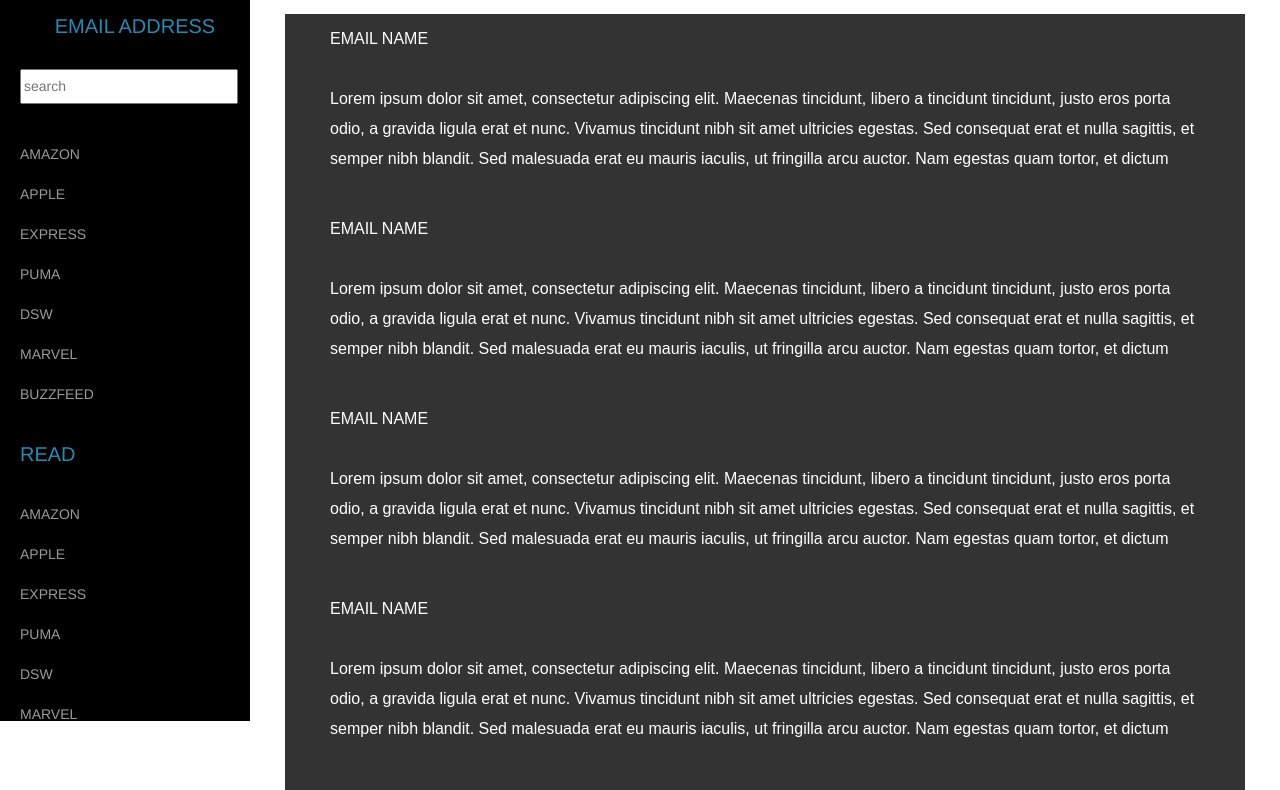
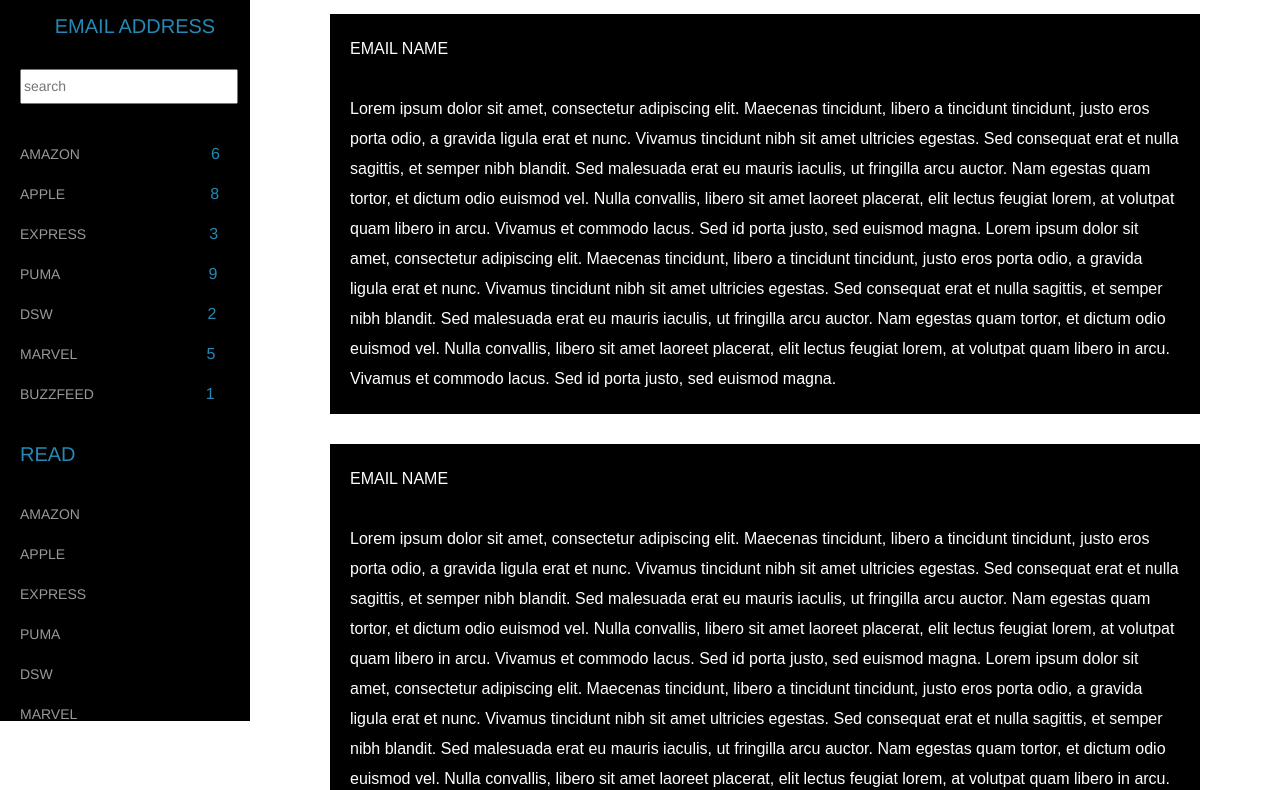
Before and after one commit to Rickisteiner/MailProject, a plain HTML site: page dashboard.html in a window 1280 px wide. Shown: the part 79-869 px from the top of the page. Drawn offline with nearby package versions, Linux system fonts and the light colour scheme.

Commit message:
small style changes

```diff
--- a/dashboard.html
+++ b/dashboard.html
@@ -32,25 +32,25 @@
                 </li>
 
                 <li>
-                    <a href="#">AMAZON</a>
+                    <a href="#">AMAZON<p id="six">6<p></a>
                 </li>
                 <li>
-                    <a href="#">APPLE</a>
+                    <a href="#">APPLE<p id="eighteen">8</p><a>
                 </li>
                 <li>
-                    <a href="#">EXPRESS</a>
+                    <a href="#">EXPRESS<p id="three">3</p></a>
                 </li>
                 <li>
-                    <a href="#">PUMA</a>
+                    <a href="#">PUMA<p id="nine">9</p></a>
                 </li>
                 <li>
-                    <a href="#">DSW</a>
+                    <a href="#">DSW<p id="twenty">2</p></a>
                 </li>
                 <li>
-                    <a href="#">MARVEL</a>
+                    <a href="#">MARVEL<p id="fifteen">5</p></a>
                 </li>
                 <li>
-                    <a href="#">BUZZFEED</a>
+                    <a href="#">BUZZFEED<p id="one">1</p></a>
                 </li>
 
                  <li id="read">
--- a/dashboardstyle.css
+++ b/dashboardstyle.css
@@ -1,6 +1,7 @@
 #sender {
 	float: left;
 	font-size: 30px;
+	margin-left: 43px;
 }
 
 #dropdown {
@@ -21,18 +22,17 @@
 #searchtop {
 	float: right;
 	margin-top: 17px;
+	margin-right: 45px;
 }
 
 #content {
 	width: 100%;
 	height: 100%;
 	overflow: scroll;
-	background-color: rgba(0, 0, 0, 0.8);
 }
 
 #email {
-	height: 160px;
-	overflow: scroll;
+	height: 100%;
 	margin-left: 30px;
 	margin-right: 30px;
 	margin-bottom: 30px;
@@ -41,6 +41,8 @@
 	font-family: sans-serif;
 	line-height: 30px;
 	font-size: 16px;
+	background-color: black;
+	padding: 20px;
 }
 
 #logo {
@@ -62,6 +64,42 @@
 	margin-bottom: 30px;
 }
 
+p{
+	color: #2589B4;
+	font-size: 16px;
+	float: right;
+}
+
+#six{
+	margin-right: 30px;
+}
+
+#eighteen{
+	margin-right: -28px;
+
+}
+
+#three{
+	margin-right: -28px;
+}
+
+#nine{
+	margin-right: -28px;
+
+}
+
+#twenty{
+	margin-right: -28px;
+}
+
+#fifteen{
+	margin-right: -28px;
+}
+
+#one{
+	margin-right: -28px;
+}
+
 #read {
 	margin-top: 20px;
 	margin-bottom: 20px;
```
Also changed, not shown: css/bootstrap.css.
